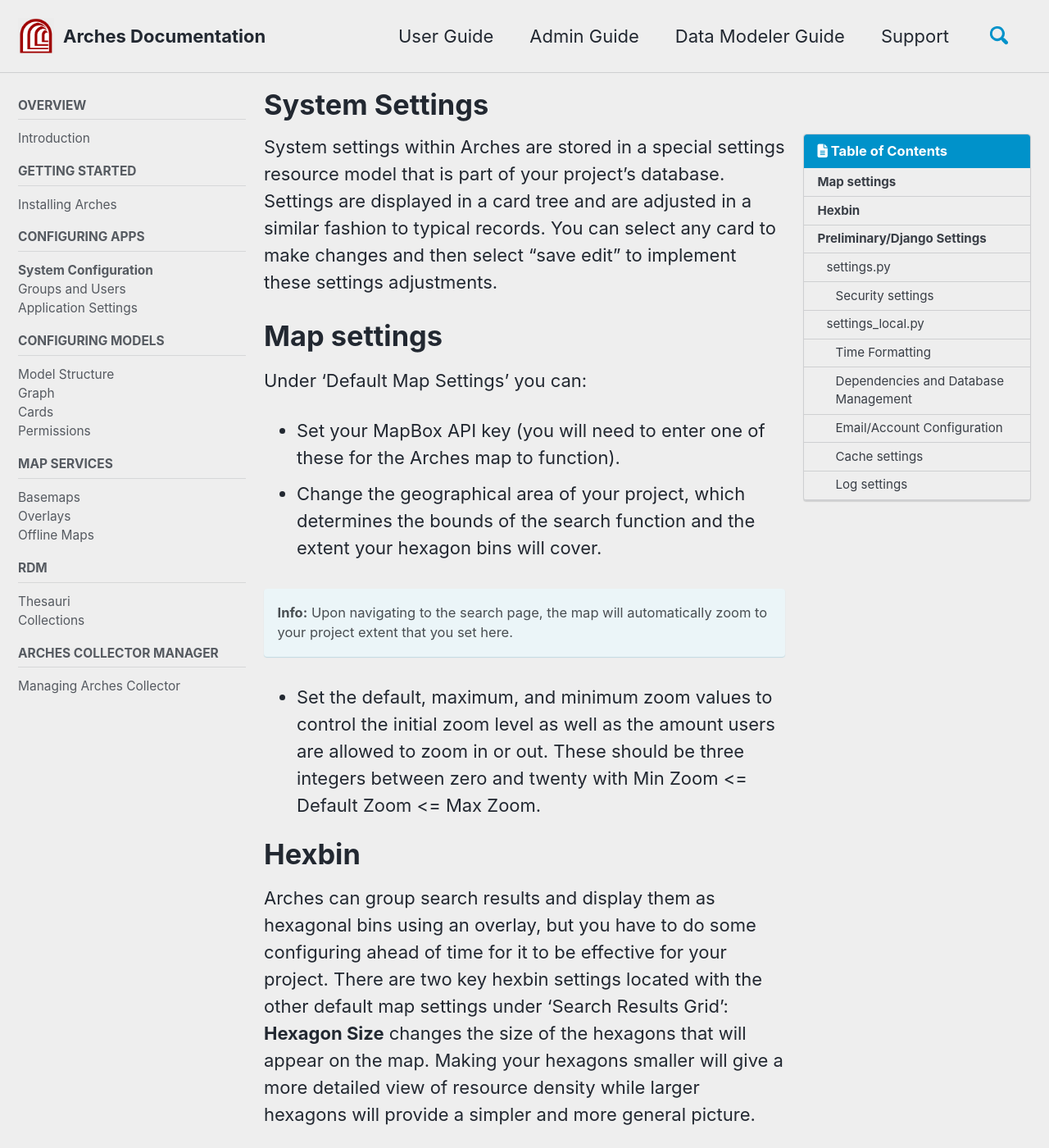
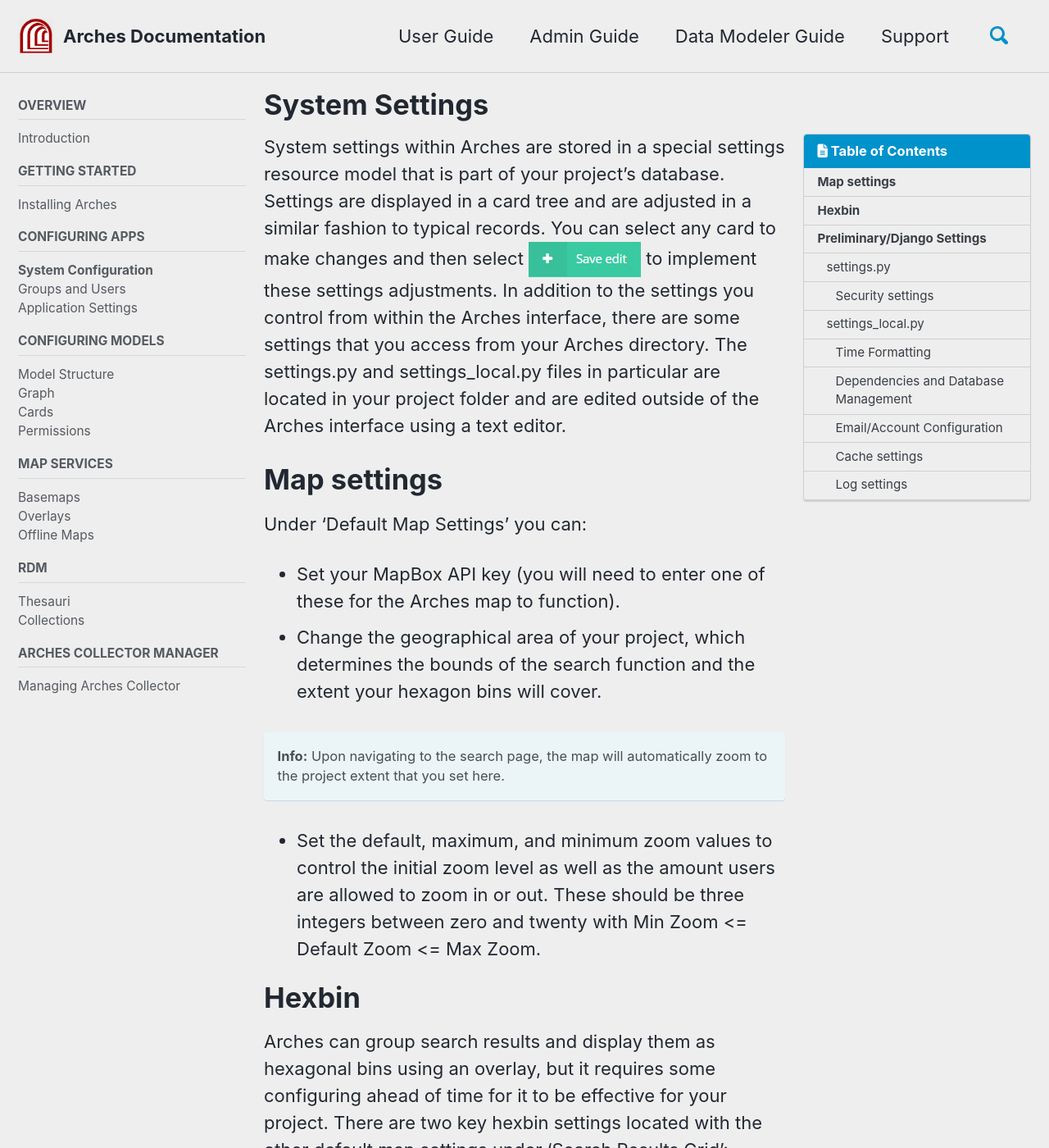
Before and after one commit to fargeo/archesguides, a Jekyll site: the page built from _pages/configuration.md, in a window 1280 px wide and 1400 px high. Shown: the whole window at 82% size. Built offline with Jekyll 4.4.1, drawn with Linux system fonts in a browser that asks for light colours; cached includes are drawn as plain includes; nearby versions of some CDN libraries; comment, search, counter and statistics services are not loaded; a style sheet for code colours, icons or effects is not loaded; some of the changed text lies outside the part shown.

Commit message:
revisions
formatting and content revisions on many pages

```diff
--- a/_pages/configuration.md
+++ b/_pages/configuration.md
@@ -15,19 +15,21 @@
     values:
       author_profile: false
 ---
-System settings within Arches are stored in a special settings resource model that is part of your project's database. Settings are displayed in a card tree and are adjusted in a similar fashion to typical records. You can select any card to make changes and then select "save edit" to implement these settings adjustments.
+System settings within Arches are stored in a special settings resource model that is part of your project's database. Settings are displayed in a card tree and are adjusted in a similar fashion to typical records. You can select any card to make changes and then select ![Save Edit Button]({{site.url}}/assets/images/saveEditButton.PNG) to implement these settings adjustments.
+In addition to the settings you control from within the Arches interface, there are some settings that you access from your Arches directory. The settings.py and settings_local.py files in particular are located in your project folder and are edited outside of the Arches interface using a text editor.
 # Map settings
 
 Under 'Default Map Settings' you can:
 * Set your MapBox API key (you will need to enter one of these for the Arches map to function).
 * Change the geographical area of your project, which determines the bounds of the search function and the extent your hexagon bins will cover.
 
-**Info:** Upon navigating to the search page, the map will automatically zoom to your project extent that you set here.
+**Info:** Upon navigating to the search page, the map will automatically zoom to the project extent that you set here.
 {: .notice--info}
 * Set the default, maximum, and minimum zoom values to control the initial zoom level as well as the amount users are allowed to zoom in or out. These should be three integers between zero and twenty with  Min Zoom <= Default Zoom <= Max Zoom.
 
 # Hexbin
-Arches can group search results and display them as hexagonal bins using an overlay, but you have to do some configuring ahead of time for it to be effective for your project. There are two key hexbin settings located with the other default map settings under 'Search Results Grid':
+Arches can group search results and display them as hexagonal bins using an overlay, but it requires some configuring ahead of time for it to be effective for your project. There are two key hexbin settings located with the other default map settings under 'Search Results Grid':
+
 **Hexagon Size** changes the size of the hexagons that will appear on the map. Making your hexagons smaller will give a more detailed view of resource density while larger hexagons will provide a simpler and more general picture.
 * **Hexagon Grid Precision** determines how precisely records are sorted into each bin. A higher integer will cause records to be sorted into the correct bin more frequently, but at a cost to performance.
 
@@ -73,6 +75,8 @@
 ### Email/Account Configuration
 - **Default group:** Setting the value of 'USER_SIGNUP_GROUP' will adjust the default group that a newly created user is put into if another group is not specified.
 
+-**Postgre User:** You can set 'PG_SUPERUSER' and 'PG_SUPERUSER_PW' to define the credentials for a Postgre superuser within your database. Database superusers bypass all permission checks and have access to the underlying structure of the database, so it's best to limit Superusers to only highly trusted users.
+
 - **Password settings:** Under 'AUTH_PASSWORD_VALIDATORS' are a number of different validators that control password requirements. You can add, remove, or adjust them to determine how strong of a password is required for users.
 
 - **Email settings:** You can adjust 'EMAIL_HOST' and 'EMAIL_PORT' to control what Django uses for email correspondence when triggered by a custom function. 'EMAIL_HOST_USER' and 'EMAIL_HOST_PASSWORD' set the credentials for the SMTP server defined in 'EMAIL_HOST'. If left blank, Django will not attempt any authentication.
```
Also changed, not shown: _pages/existing-record.md (+1 -1 lines), _pages/installing.md (+7 -1 lines), _pages/logging-in.md (+5 -2 lines), _pages/new-record.md (+3 -3 lines), _pages/searching.md (+4 -4 lines), assets/images/archesHome.PNG (added), assets/images/deleteX.PNG (added), assets/images/hostSettingsAnnotated.png (deleted), assets/images/loggingConfigurationAnnotated.png (deleted), assets/images/loginButton.PNG (added), assets/images/newAccountButton.PNG (added), assets/images/profileManager.PNG (added), assets/images/recordMap.PNG (added), assets/images/securitySettingsAnnotated.png (deleted), 3 more files.
